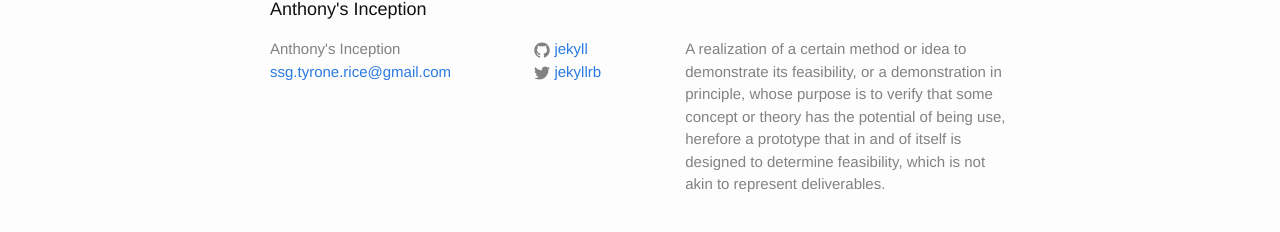
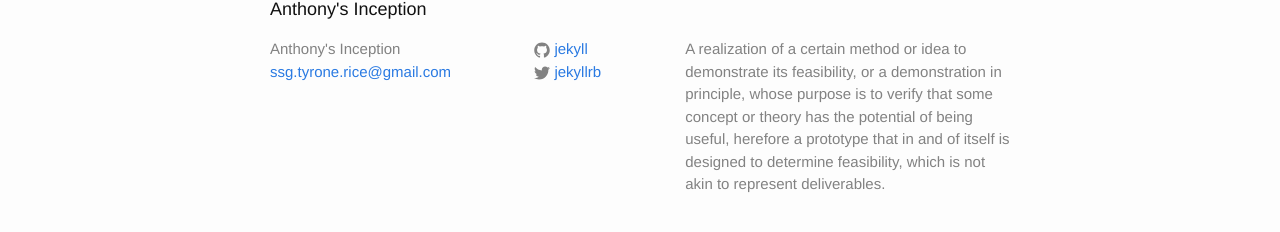
Before and after one commit to anthony1801/anthony1801.github.io, a Jekyll site: the page built from index.html, in a window 1280 px wide. Shown: the part 331-563 px from the top of the page. Built offline with Jekyll 4.4.1, drawn with Linux system fonts in a browser that asks for light colours.

Commit message:
Update _config.yml

```diff
--- a/_config.yml
+++ b/_config.yml
@@ -11,7 +11,7 @@ email: ssg.tyrone.rice@gmail.com
 description: > # this means to ignore newlines until "baseurl:"
   A realization of a certain method or idea to
   demonstrate its feasibility, or a demonstration in principle, whose purpose
-  is to verify that some concept or theory has the potential of being use, herefore
+  is to verify that some concept or theory has the potential of being useful, herefore
   a prototype that in and of itself is designed to determine feasibility, which is not akin to represent deliverables.
 baseurl: "" # the subpath of your site, e.g. /blog
 url: "http://yourdomain.com" # the base hostname & protocol for your site
```
